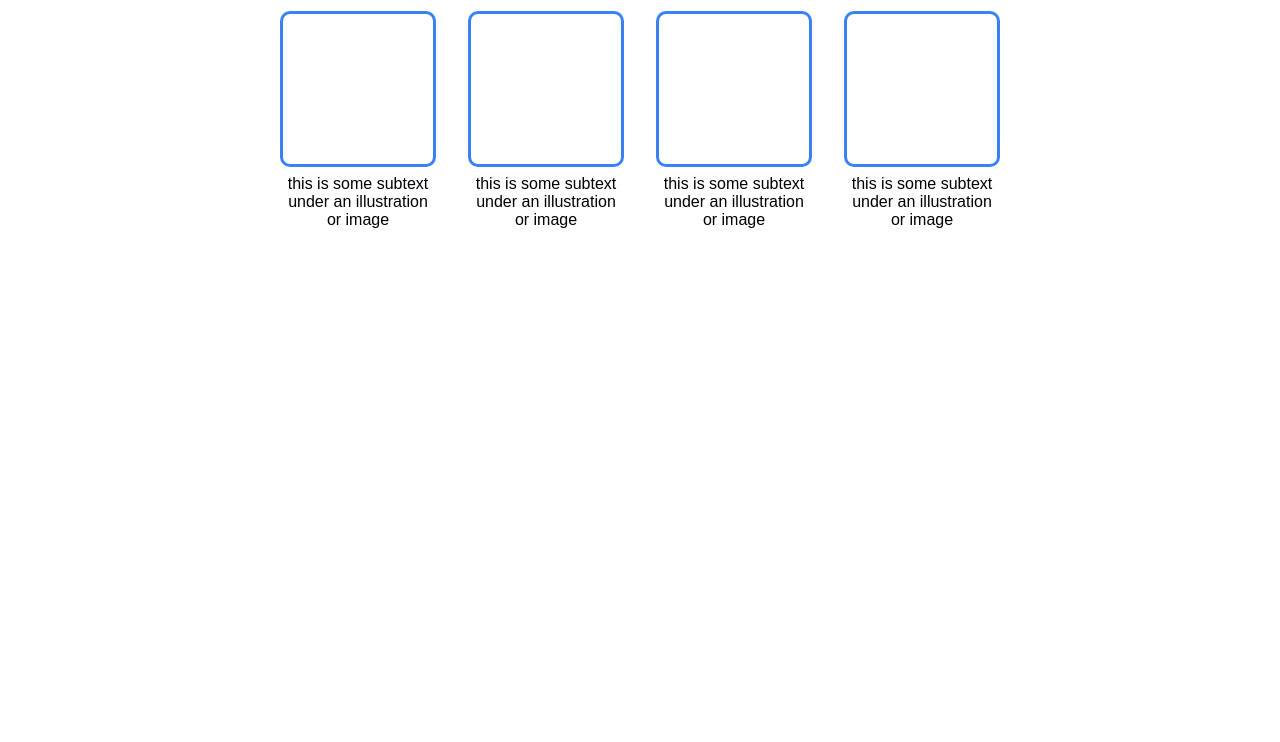
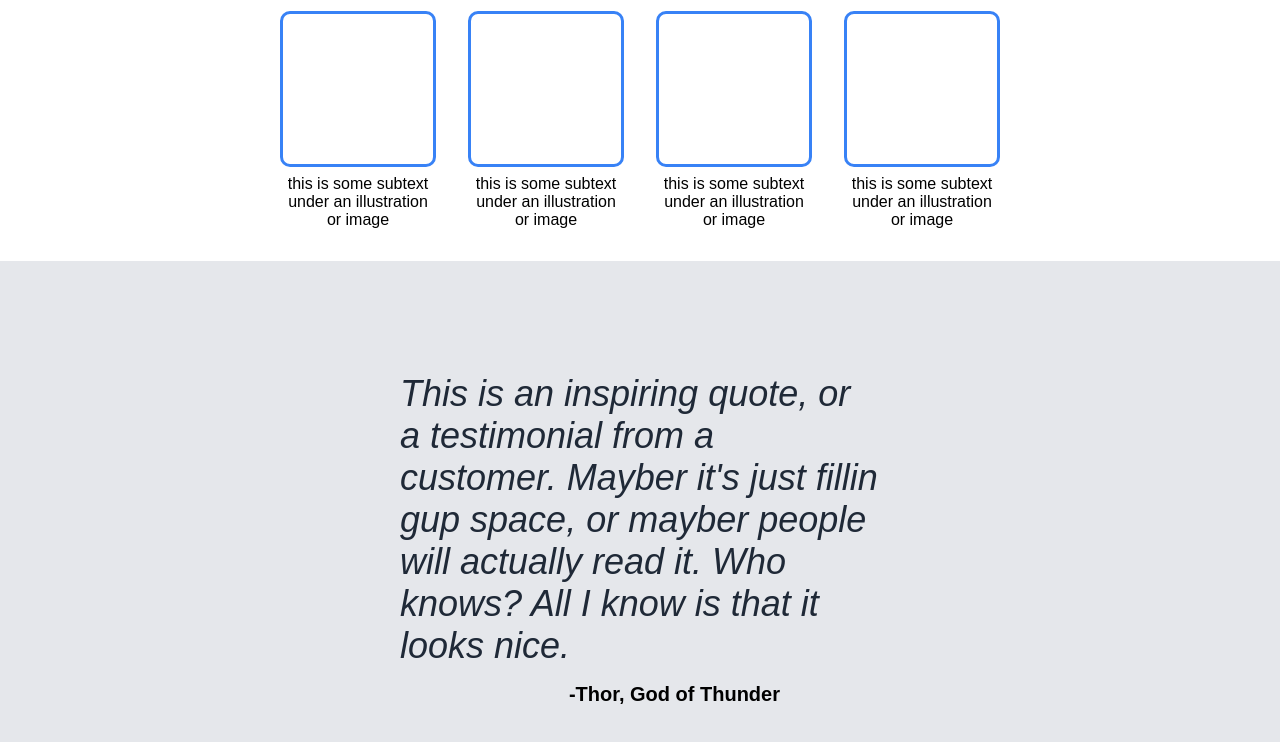
Before and after one commit to alejandro83457/landing-page, a plain HTML site: page index.html in a window 1280 px wide. Shown: the part 502-1244 px from the top of the page. Before the commit the page ends 800 px from the top, so only its background shows below. Drawn offline with Linux system fonts and the light colour scheme.

Commit message:
Add review section to landing page

```diff
--- a/index.html
+++ b/index.html
@@ -57,9 +57,14 @@
                 </li>
             </ul>
         </div>
-
-        <div class="random"></div>
-        <div class="reviews"></div>
+        <div class="reviews">
+            <div class="review">
+                This is an inspiring quote, or a testimonial from a customer.
+                Mayber it's just fillin gup space, or mayber people will
+                actually read it. Who knows? All I know is that it looks nice.
+            </div>
+            <div class="from">-Thor, God of Thunder</div>
+        </div>
         <div class="sign-up"></div>
         <div class="footer"></div>
     </body>
--- a/style.css
+++ b/style.css
@@ -127,3 +127,26 @@ body {
     flex-direction: column;
     align-items: center;
 }
+
+.reviews {
+    display: flex;
+    flex-direction: column;
+    background-color: #e5e7eb;
+    padding: 7em 25em;
+    margin: 0 auto;
+    gap: 1em;
+}
+
+.review {
+    font-size: 36px;
+    font-style: italic;
+    color: #1f2937;
+    font-weight: 100;
+}
+
+.from {
+    text-align: right;
+    padding: 0 5em;
+    font-weight: bold;
+    font-size: 20px;
+}
```
